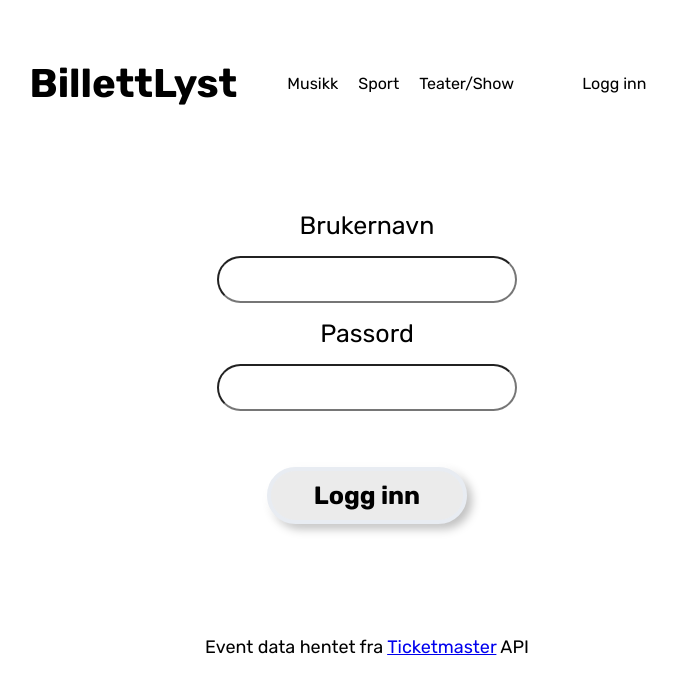
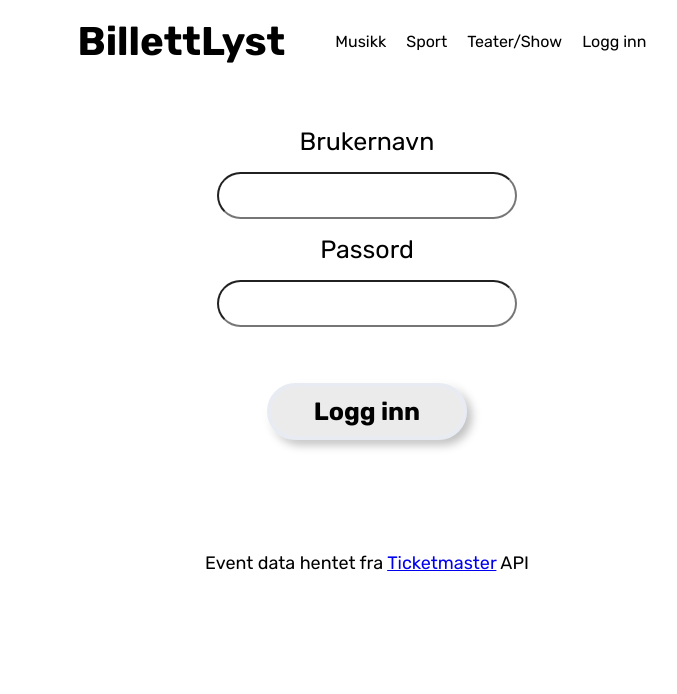
Before and after one commit to Madelenkr/Eksamen_UIN24, a React (Vite) app: page /dashboard in a window 1280 px wide. Shown: the top 694 px of the page, without its empty margins (305-982 px from the left). Built offline with nearby package versions, Linux system fonts and the light colour scheme.

Commit message:
Ferdig kommenter Layout
Gitt kommenterer på layout comonentet vårt ferdig

```diff
--- a/src/components/Layout.jsx
+++ b/src/components/Layout.jsx
@@ -1,28 +1,34 @@
-import { Link, Outlet } from "react-router-dom";
+// Importerer Link fra React Router for navigasjon og routes
+import { Link } from "react-router-dom";
+// Importerer CSS Styling for å få opp css på siden
 import "../styles/layout.css";
 
-export default function Layout({ children, isLoggedIn, setIsLoggedIn }) {
+//Definerer grunnstrukturen
+export default function Layout({ children}) {
     return (
         <>
             <header>
-            <Link to="/" id="logo">BillettLyst</Link>
+                {/* Logo-lenke som tar brukeren til startsiden */}
+                <Link to="/" id="logo">BillettLyst</Link>
                 <nav>
+                 {/* Navigasjonsmeny med lenker til dashboard og kategorier */}
                     <ul>
                         <li><Link to="/category/musikk">Musikk</Link></li>
                         <li><Link to="/category/sport">Sport</Link></li>
                         <li><Link to="/category/teater_show">Teater/Show</Link></li>
+                        <li><Link to="/dashboard">Logg inn</Link></li>
                     </ul>
                 </nav>
-                    <Link to="/dashboard" id="logg" className="Logg-inn-layout">Logg inn</Link>
-
             </header>
+            {/* Hovedinnhold */}
             <main>
+                {/* Viser innhold sendt som props, hvis aktuelt */}
                 {children}
-                <Outlet/>
             </main>
+            {/* Vises i bunnteksen*/}
             <footer>
                 <p>Event data hentet fra <a href="https://www.ticketmaster.com">Ticketmaster</a> API</p>
             </footer>
         </>
     );
-}
+};
```
